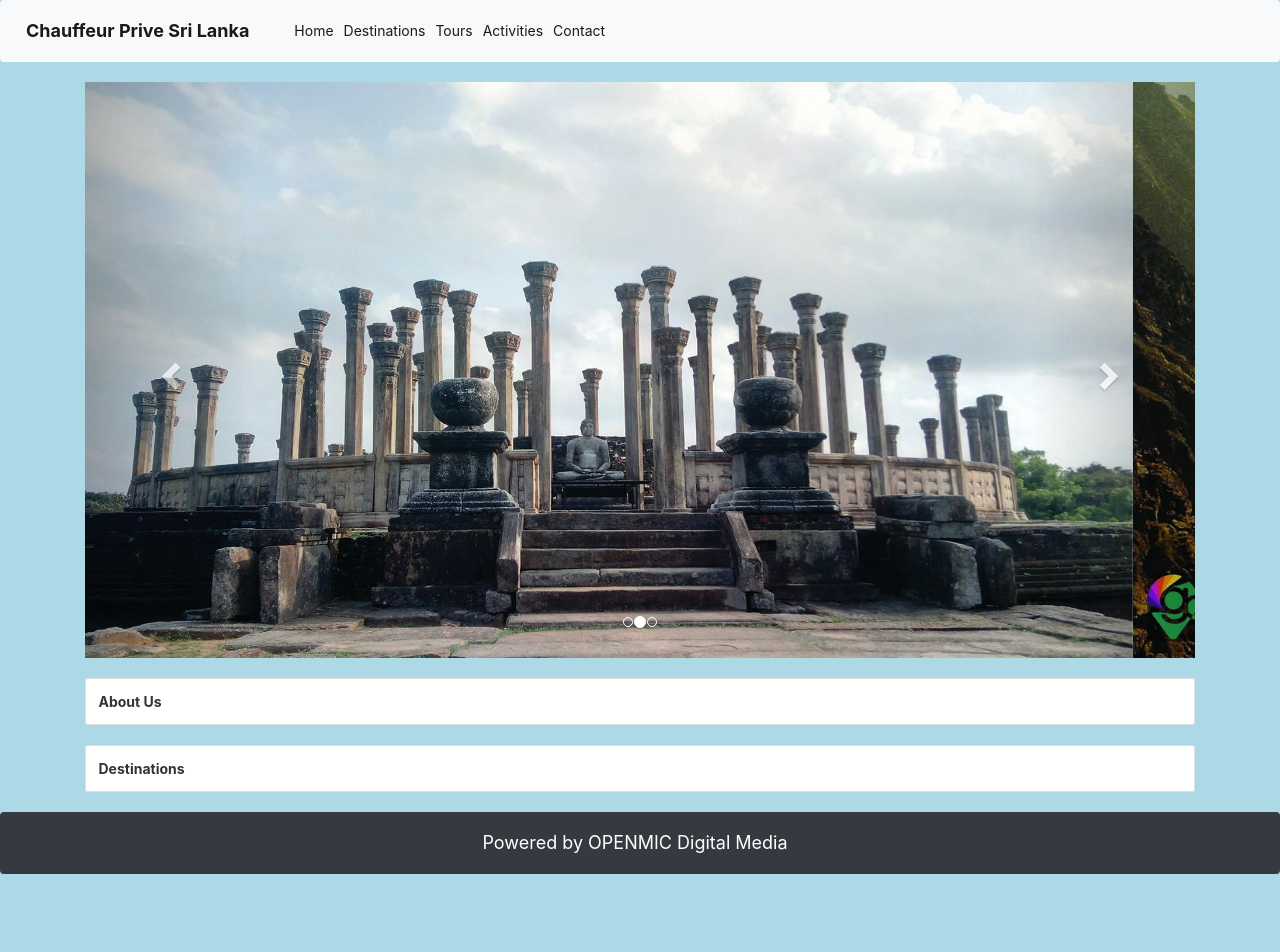
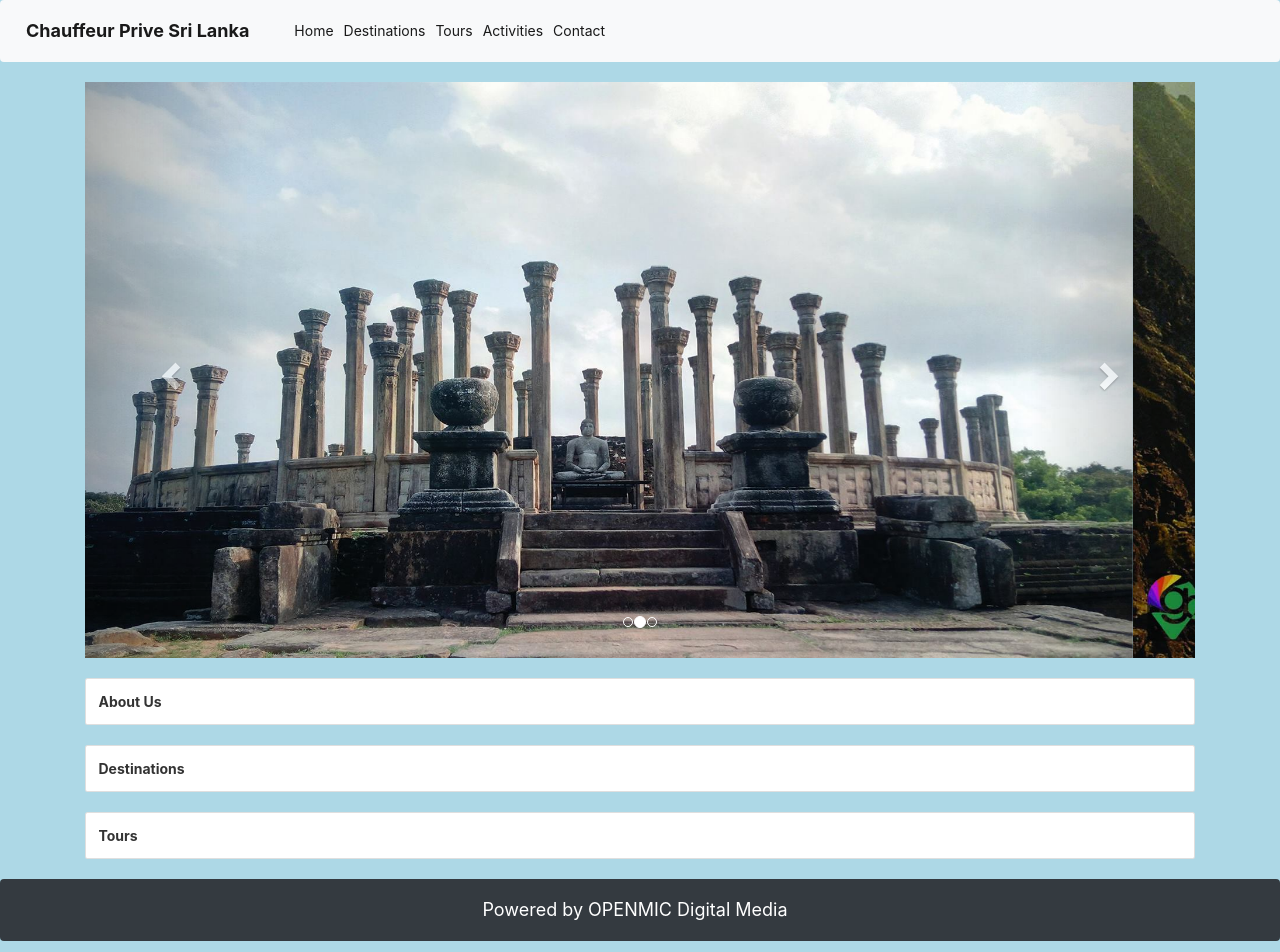
Before and after one commit to PubuduWanigasekara/tourism-web, a React (Create React App) app: page / in a window 1280 px wide. Shown: the top 952 px of the page. Before the commit the page ends 894 px from the top, so only its background shows below. Built offline with nearby package versions, Linux system fonts and the light colour scheme.

Commit message:
Add Tours.jsx

```diff
--- a/src/App.js
+++ b/src/App.js
@@ -5,6 +5,7 @@ import Footer from "./components/footer/Footer";
 import ImageBar from "./components/image-bar/ImageBar";
 import About from "./components/about/About";
 import Destinations from "./components/destinations/Destinations";
+import Tours from "./components/tours/Tours";
 
 function App() {
   return (
@@ -16,6 +17,8 @@ function App() {
         <br/>
         <Destinations/>
         <br/>
+        <Tours/>
+        <br/>
         <Footer/>
     </div>
   );
--- /dev/null
+++ b/src/components/tours/Tours.jsx
@@ -0,0 +1,13 @@
+import React from "react";
+
+function Tours() {
+    return(
+        <div className="container">
+            <div className="card">
+                <div className="card-body"><b>Tours</b></div>
+            </div>
+        </div>
+    );
+}
+
+export default Tours;
```
